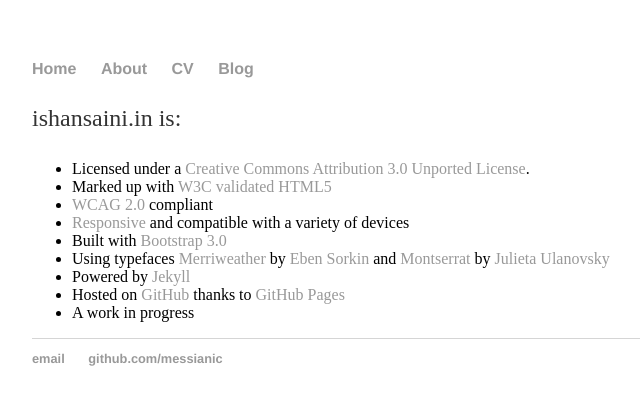
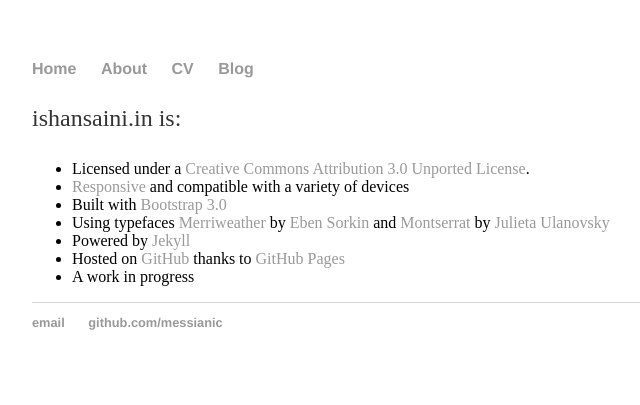
Before and after one commit to messianic/ishansaini.github.io, a Jekyll site: the page built from about/index.html, in a window 1280 px wide. Shown: the top 405 px of the page, without its empty margins (160-800 px from the left). Built offline with Jekyll 4.4.1, drawn with Linux system fonts in a browser that asks for light colours.

Commit message:
personalised about/index.html

```diff
--- a/about/index.html
+++ b/about/index.html
@@ -10,8 +10,6 @@ description: Credits and information about the website jmcglone.com, the persona
 
       <ul class="list-unstyled">
         <li>Licensed under a <a rel="license" href="http://creativecommons.org/licenses/by/3.0/deed.en_US">Creative Commons Attribution 3.0 Unported License</a>. </li>
-        <li>Marked up with <a href="http://validator.w3.org/check?uri=http%3A%2F%2Fjmcglone.com%2F" title="HTML5 Validator">W3C validated HTML5</a></li>
-        <li><a href="http://www.w3.org/TR/WCAG20/" title="WCAG 2.0">WCAG 2.0</a> compliant</li>
         <li><a href="http://alistapart.com/article/responsive-web-design" title="Responsive Web Design at A List Apart">Responsive</a> and compatible with a variety of devices</li>
         <li>Built with <a href="http://getbootstrap.com/" title="Bootstrap 3.0">Bootstrap 3.0</a></li>
         <li>Using typefaces <a href="http://www.google.com/fonts/specimen/Merriweather" title ="Merriweather">Merriweather</a> by <a href="https://plus.google.com/106288796449831139244/about" title="Eben Sorkin">Eben Sorkin</a> and <a href="http://www.google.com/fonts/specimen/Montserrat" title="Montserrat">Montserrat</a> by <a href="http://www.zkysky.com.ar/" title="ZkySky Design">Julieta Ulanovsky</a></li>
```
Also changed, not shown: other parts of about/index.html (+1 -1 lines).
